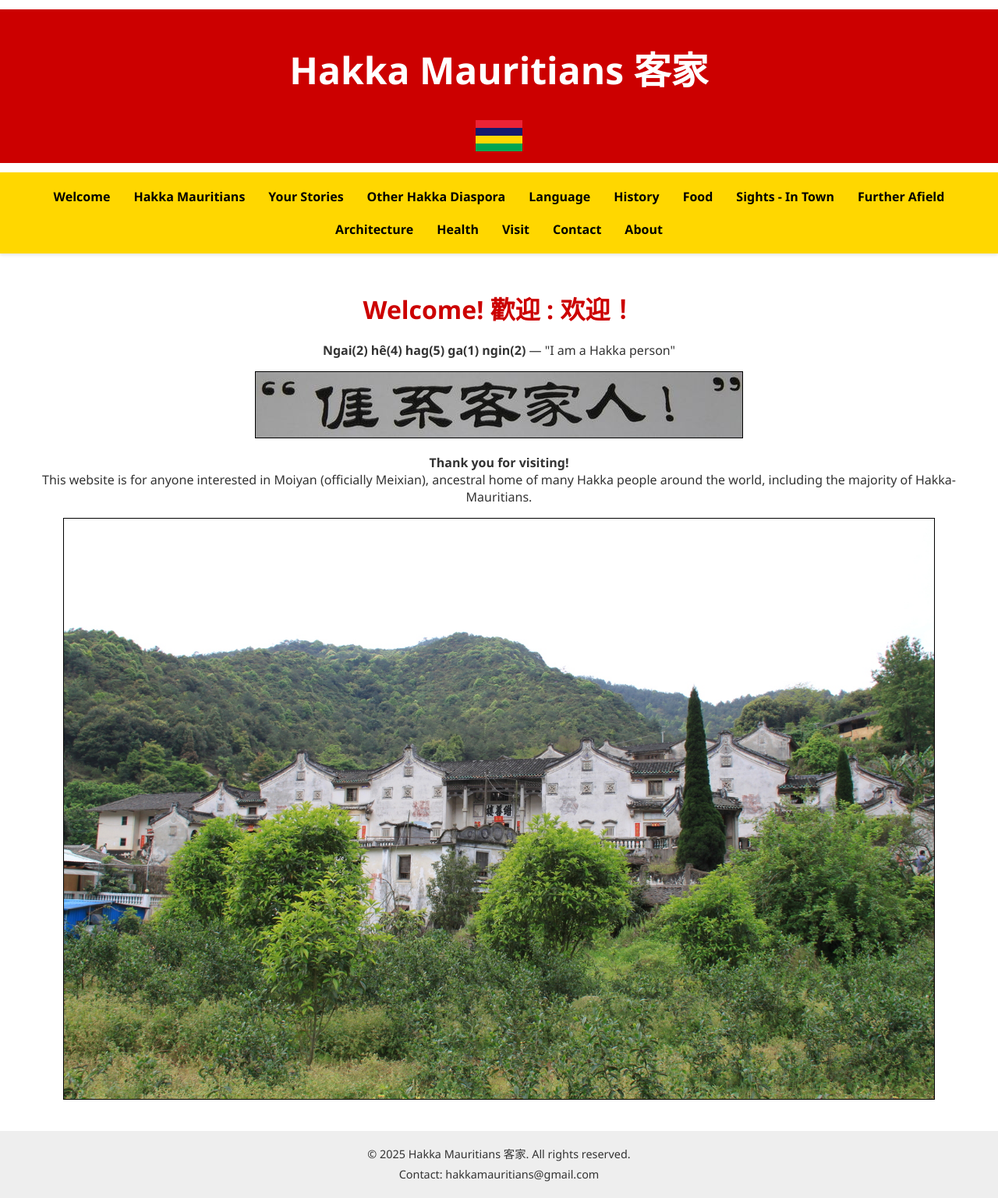
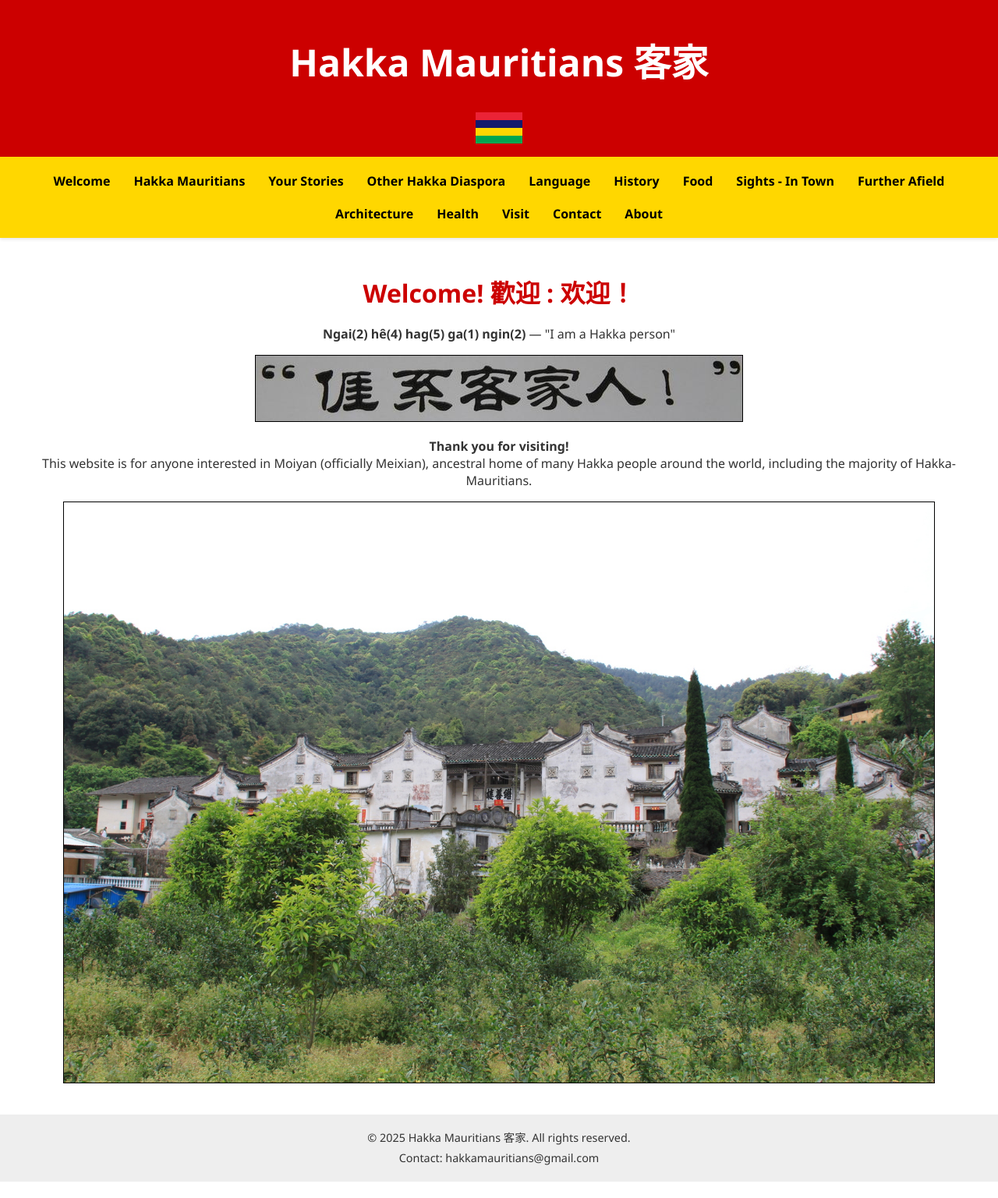
Before and after one commit to oliverlyf/hakka_mauritian_website, a Jekyll site: the page built from index.md, in a window 1280 px wide. Shown: the whole page at 78% size. Built offline with Jekyll 4.4.1, drawn with Linux system fonts in a browser that asks for light colours; after the commit the page ends 1515 px from its top, so only the background shows below that.

Commit message:
Update styles.css

```diff
--- a/assets/css/styles.css
+++ b/assets/css/styles.css
@@ -11,11 +11,9 @@ body {
 header {
   background-color: #cc0000;                /* Applies dark red background */
   color: #fff;                              /* Sets text color to white for contrast */
-  padding: 0.5rem;                          /* Adds space around header content */
+  padding: 0.6rem;                          /* Adds space around header content */
   text-align: center;                       /* Centers all inline content inside the header */
   font-size: 1.5rem;                        /* Sets the font size to 1.5 times the root element's size, ensuring scalable and consistent typography */
-  margin-bottom: 0.5em;                     /* Adds space below the element equal to half the font size, useful for gentle vertical separation */
-  margin-top: 0.5em;                        /* Adds space above the element equal to half the font size, useful for gentle vertical separation */
 }
 
 /* Styling the flag image inside header */
@@ -24,6 +22,7 @@ header img.flag {
   width: auto;                              /* Maintains aspect ratio based on height */
   transition: transform 0.3s ease,          /* Smoothly animates scaling effect */
               opacity 0.3s ease;            /* Smoothly fades opacity on hover */
+  margin-top: 1;                            /* Specifies the space above an element; value and unit (e.g., 10px, 2em) determine how much vertical separation is applied */
 }
 
 /* Hover effect on the flag image */
```
